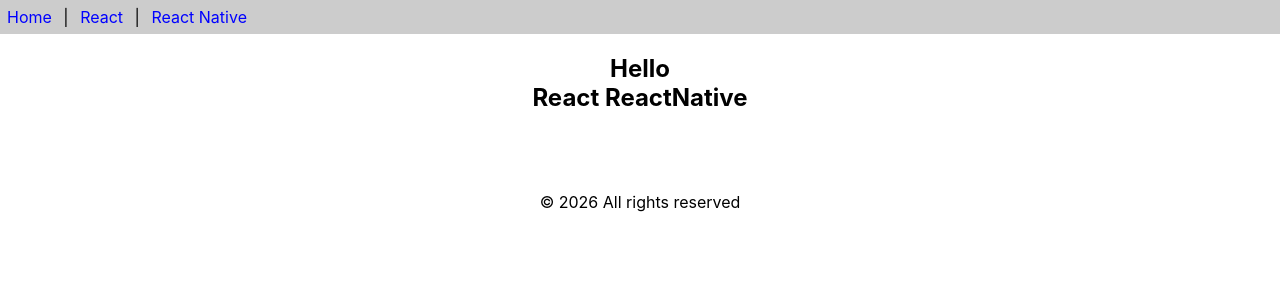
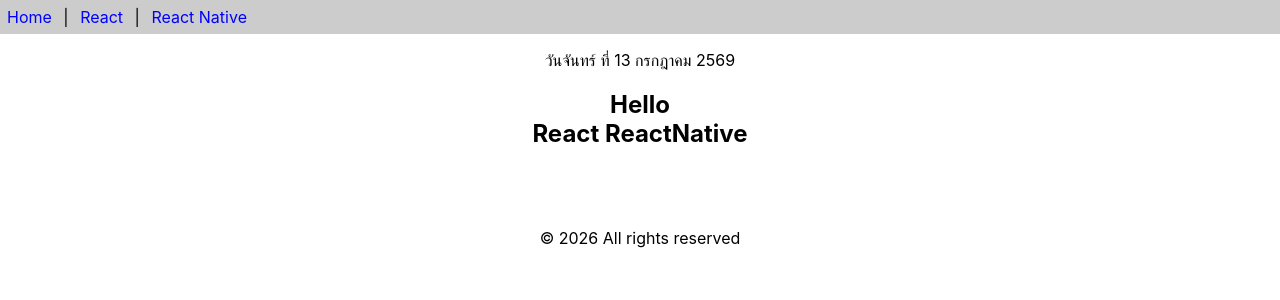
Before and after one commit to SennnssYuu/app1, a React (Create React App) app: page / in a window 1280 px wide. Shown: the top 300 px of the page. Built offline with nearby package versions, Linux system fonts and the light colour scheme.

Commit message:
add class compo
add class compo

```diff
--- a/src/App.js
+++ b/src/App.js
@@ -1,11 +1,12 @@
 import React from 'react'
 import { Header, Content, Footer } from './func-components'
-
+import Calender from './class-components'
 function App() {
   return (
     /*[<Header />, <Content />, <Footer />] */
     <div>
       <Header />
+      <p><center><Calender /></center></p>
       <Content />
       <Footer />
     </div>
--- /dev/null
+++ b/src/class-components.js
@@ -0,0 +1,19 @@
+import React, {Component} from 'react'
+//มีคลำสเดียว จึงสำมำรถส่งออกแบบ default ได้
+export default class Calendar extends Component {
+    getDate() {
+        const dayNames = ['อาทิตย์', 'จันทร์', 'อังคาร', 'พุธ', 'พฤหัสบดี', 'ศุกร์','เสาร์']
+        const monthNames = ['มกราคม', 'กุมภาพันธ์', 'มีนาคม', 'เมษายน',
+        'พฤษภาคม', 'มิถุนายน', 'กรกฎาคม', 'สิงหาคม', 'กันยนยน', 'ตุลาคม',
+        'พฤศจิกายน', 'ธันวาคม']
+        const date = new Date()
+        const weekDay = dayNames[date.getDay()]
+        const day = date.getDate()
+        const month = monthNames[date.getMonth()]
+        const year = date.getFullYear() + 543
+        return `วัน${weekDay} ที่ ${day} ${month} ${year}`
+    }
+    render() {
+        return <div>{this.getDate()}</div>
+    }
+}
```
